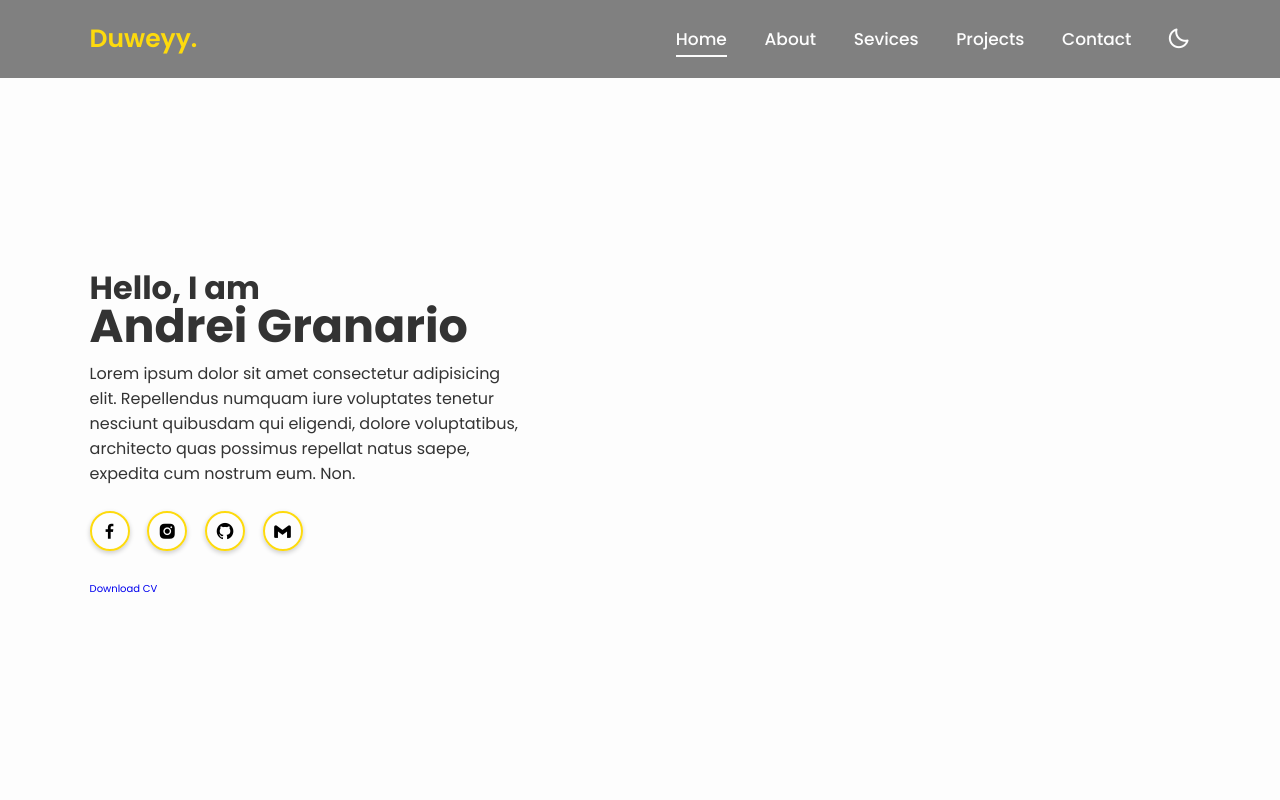
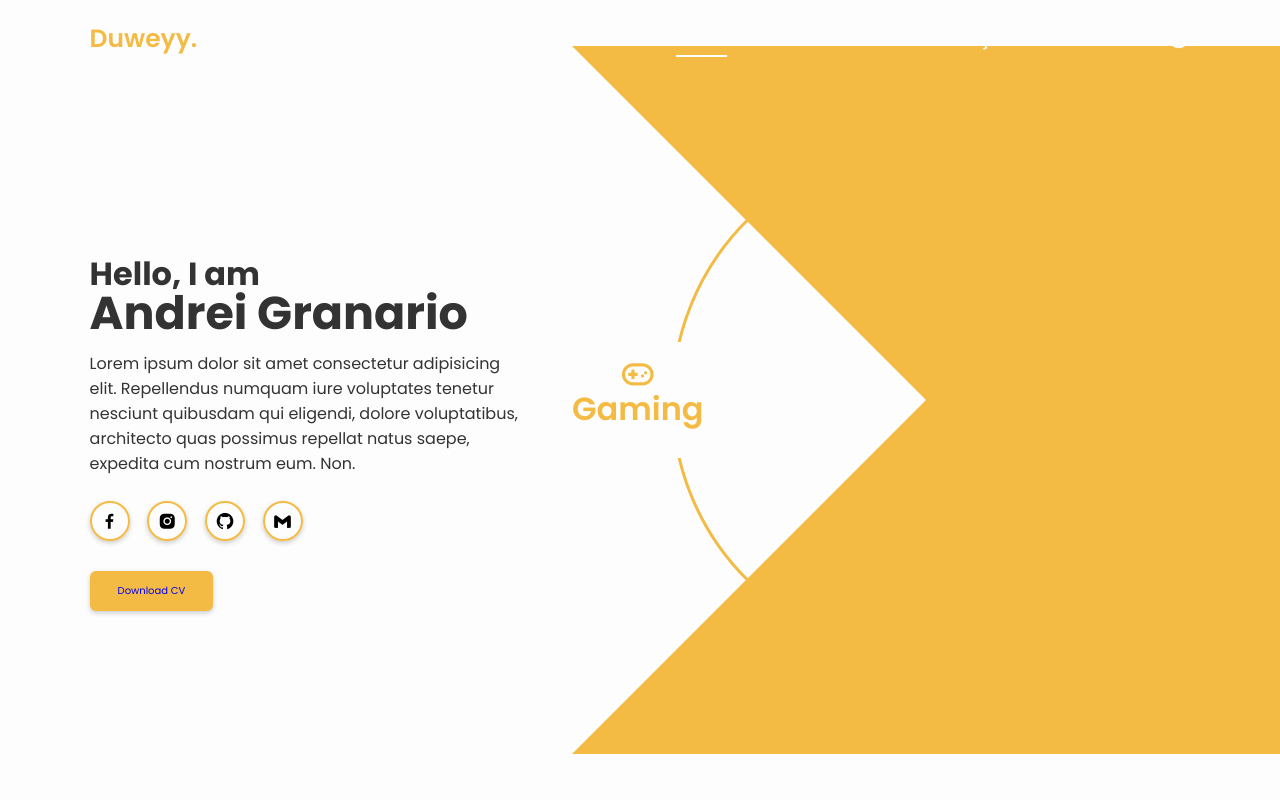
Before and after one commit to Anduweyy/2024_BSIT-3A_BUMAKAL_AndreiGranario., a PHP site: page / in a window 1280 px wide. Run offline with PHP 8.4, Linux system fonts and the light colour scheme.

Commit message:
Add files via upload

```diff
--- a/Portfolio_Granario/index.html
+++ b/Portfolio_Granario/index.html
@@ -43,6 +43,32 @@
 
         <a href="#" class="btn">Download CV</a>
     </div>
+
+    <div class="hobbies-container">
+        <div class="hobbies-box">
+            <div class="hobbies"style="--i:0;">
+                <i class='bx bx-joystick-alt'></i>
+                <h3>Gaming</h3>
+            </div>
+            <div class="hobbies"style="--i:1;">
+                <i class='bx bx-code-alt'></i>
+                <h3>Programming</h3>
+            </div>
+            <div class="hobbies"style="--i:2;">
+                <i class='bx bx-image'></i>
+                <h3>Editing</h3>
+            </div>
+            <div class="hobbies"style="--i:3;">
+                <i class='bx bx-joystick-alt'></i>
+                <h3>Gaming</h3>
+            </div>
+            <div class="circle"></div>
+        </div>
+        <div class="overlay"></div>
+    </div>
     </section>
+
+    <!-- about section -->
+    <script src="script.js"></script>
 </body>
 </html>
--- a/Portfolio_Granario/style.css
+++ b/Portfolio_Granario/style.css
@@ -16,7 +16,7 @@
 
     --bg-color: #fdfdfd;
     --text-color: #333;
-    --main-color: #FDDA0D;
+    --main-color: #F4BB44;
     --white-color: #fdfdfd;
     --shadow-color: rgba(0,0,0,.2);
 }
@@ -37,7 +37,7 @@
     left: 0;
     width: 100%;
     padding: 2rem 7%;
-    background: gray;
+    background: transparent;
     display: flex;
     align-items: center;
     z-index: 100;
@@ -66,7 +66,6 @@
     width: 100%;
     height: .2rem;
     background: var(--white-color);
-
 }
 
 
@@ -74,14 +73,11 @@
     font-size: 2.4rem;
     color:var(--white-color);
     cursor: pointer;
-
-
 }
 
 section{
     min-height: 100vh;
     padding: 10rem 7% 2rem;
-
 }
 
 .home{
@@ -90,8 +86,7 @@
 }
 
 .home .home-content{
-    max-width: 44rem;
-
+    max-width: 43rem;
 }
 
 .home-content h3{
@@ -102,11 +97,10 @@
 .home-content h1{
     font-size: 4.6rem;
     font-weight: 700;
-
+    margin-bottom: .3rem;
 }
 .home-content p{
     font-size: 1.6rem;
-
 }
 .home-content .social-media a{
     display: inline-flex;
@@ -122,9 +116,89 @@
     margin: 2.5rem 1.5rem 3rem 0 ;
     transition:.5s ease;
     color: black;
-
 }
 .home-content .social-media a:hover{
     background: var(--main-color);
     color:var(--white-color);
 }
+
+.btn{
+    display: inline-block;
+    padding: 1.2rem 2.8rem;
+    background: var(--main-color);
+    border-radius: .6rem;
+    box-shadow: 0 .2rem .5rem var(--shadow-color);
+}
+
+ .home .hobbies-container{
+    position: absolute;
+    top: 50%;
+    right: 0;
+    transform: translateY(-50%);
+    width: 708px;
+    height: 708px;
+    overflow: hidden;
+    pointer-events: none;
+}
+
+.home .hobbies-container .hobbies-box{
+    position: absolute;
+    top: 0;
+    right: 0;
+    width: 708px;
+    height: 708px;
+    background: var(--bg-color);
+    border-radius: 50%;
+    display: flex;
+    justify-content: center;
+    align-items: center;
+}
+.home .hobbies-box .hobbies{
+    position: absolute;
+    left: 0;
+    display: flex;
+    align-items: center;
+    flex-direction: column;
+    color:var(--main-color);
+    transform: rotate(calc(360deg / 4 * var(--i)));
+    transform-origin: 354px;
+    background: var(--bg-color) ;
+    padding: 13px 0;
+}
+.home .hobbies-box .hobbies :nth-child(1) i{
+    margin-right: 15px;
+}
+.home .hobbies-box .hobbies :nth-child(2),.home .hobbies-box .hobbies :nth-child(4){
+    padding-bottom: 20px;
+
+
+}
+
+.home .hobbies i{
+    font-size: 3.8rem;
+
+}
+.home .hobbies h3{
+    font-size: 3.2rem;
+    line-height: 1;
+    font-weight: 600;
+}
+.home .hobbies-box .circle{
+    width: 510px;
+    height: 510px;
+    border: 3px solid var(--main-color);
+    border-radius: 50%;
+}
+
+.home .hobbies-container .overlay{
+    position: absolute;
+    top: 0;
+    right: 0;
+    width: 0;
+    height: 0;
+    border-top: 354px solid var(--main-color);
+    border-right: 354px solid var(--main-color);
+    border-bottom:354px solid var(--main-color);
+    border-left: 354px solid transparent;
+
+}
```
Also changed, not shown: Portfolio_Granario/script.js (added).
